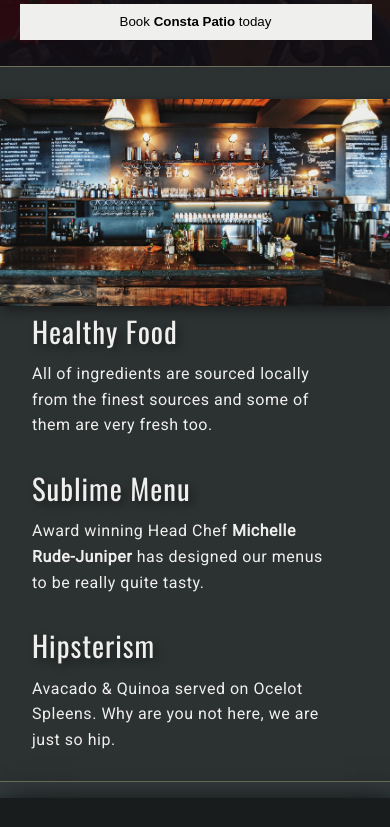
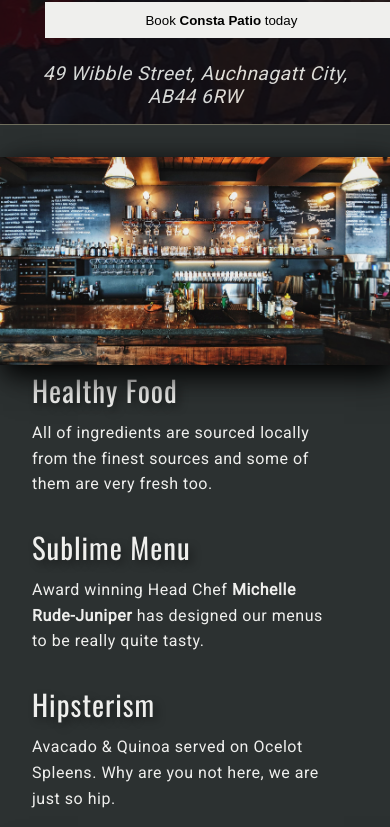
Before and after one commit to gm1wkr/Front-End-Experiments, a plain HTML site: page Consta/index2.html in a window 390 px wide. Shown: the part 259-1086 px from the top of the page. Drawn offline with nearby package versions, Linux system fonts and the light colour scheme.

Commit message:
.panel reduced font size

```diff
--- a/Consta/css/style2.css
+++ b/Consta/css/style2.css
@@ -183,18 +183,33 @@ a.main-navigation:visited:not(.active){
     display: flex;
     justify-content: flex-end;
 }
+
+.header-address address{
+    display: flex;
+    flex-direction: column;
+}
 .header-address a{
     color: var(--body-primary-color);
     text-decoration: none;
 }
 
 @media screen and (max-width: 800px){
+
+    .header, .header-address{
+        display: block;
+        width: 100%;
+        padding: 0.5rem;
+    }
+
     .header-content{
+        margin: auto;
+        padding-top: 1rem;
         width: 100%;
     }
 
-    .header-address{
-        display: none;
+    .header-address address{
+        display: block;
+        margin-top:1rem;
     }
 }
 
@@ -206,7 +221,7 @@ a.main-navigation:visited:not(.active){
 .hero{
     display: grid;
     grid-template-columns: 5vw 40vw 20px 60px 1fr;
-    grid-template-rows: 5vw auto 20px auto;
+    grid-template-rows: 20px auto 10px auto;
     background-color: var(--color-secondary);
     color: var(--body-primary-color);
     /* box-shadow: var(--box-shadow-large); */
@@ -215,14 +230,6 @@ a.main-navigation:visited:not(.active){
 }
 
 
-.hero::after{
-    content: ' ';
-    grid-column: 2 / 4;
-    grid-row: 2 / 4;
-    z-index: 0;
-    background-color: #2d1b17;
-    /* box-shadow: var(--box-shadow-large) */
-}
 .hero img{
     grid-column: 1 / 3;
     grid-row: 1 / 3;
@@ -230,9 +237,21 @@ a.main-navigation:visited:not(.active){
     z-index: 1;
     position: relative;
     width: 100%;
-    box-shadow: var(--box-shadow-small)
+    min-height: 100%;
+    object-fit: cover;
+    box-shadow: var(--box-shadow-large);
+    filter: drop-shadow(0 -3px -4px 6px rgb(0, 0, 0));
 }
 
+.hero::after{
+    content: ' ';
+    grid-column: 2 / 4;
+    grid-row: 1 / 5;
+    z-index: 0;
+    background-color: #2d1b17;
+    opacity: 0.6;
+    /* box-shadow: var(--box-shadow-large) */
+}
 .hero-content{
     grid-column: 5;
     grid-row: 2 / -1;
@@ -265,7 +284,7 @@ a.main-navigation:visited:not(.active){
 
 section.menu-panel{
     background-color: var(--body-background);
-    color: #f1d4b0;
+    color: #ecd6ba;
     box-shadow: var(--box-shadow-large);
     background: var(--gradient-1);
 }
@@ -284,8 +303,8 @@ section.menu-panel{
 .panel-header p{
     max-width: 90ch;
     margin: 0 5vw 0 0;
-    font-size: 1.6rem;
-    line-height: 2.4rem;
+    font-size: 1.2rem;
+    line-height: 2.2rem;
     font-weight: 200;
     letter-spacing: 0.043em;;
 }
@@ -340,6 +359,7 @@ section.menu-panel{
 }
 
 .panel-image .caption{
+    box-sizing: border-box;
     position: absolute;
     top: -100%;
     left: 0%;
--- a/Consta/index2.html
+++ b/Consta/index2.html
@@ -30,10 +30,10 @@
             </div>
             <div class="header-address">
                 <address>
-                    49 The High Street<br>
-                    Auchnagatt City<br>
-                    AB44 6RW<br>
-                    <a href="tel:01395-5555555">01390 555555</a>
+                    <span>49 Wibble Street, </span>
+                    <span>Auchnagatt City, </span>
+                    <span>AB44 6RW</span>
+                    <!-- <span><a href="tel:01395-5555555">01390 555555</a></span> -->
                 </address>
             </div>
         </header>
```
